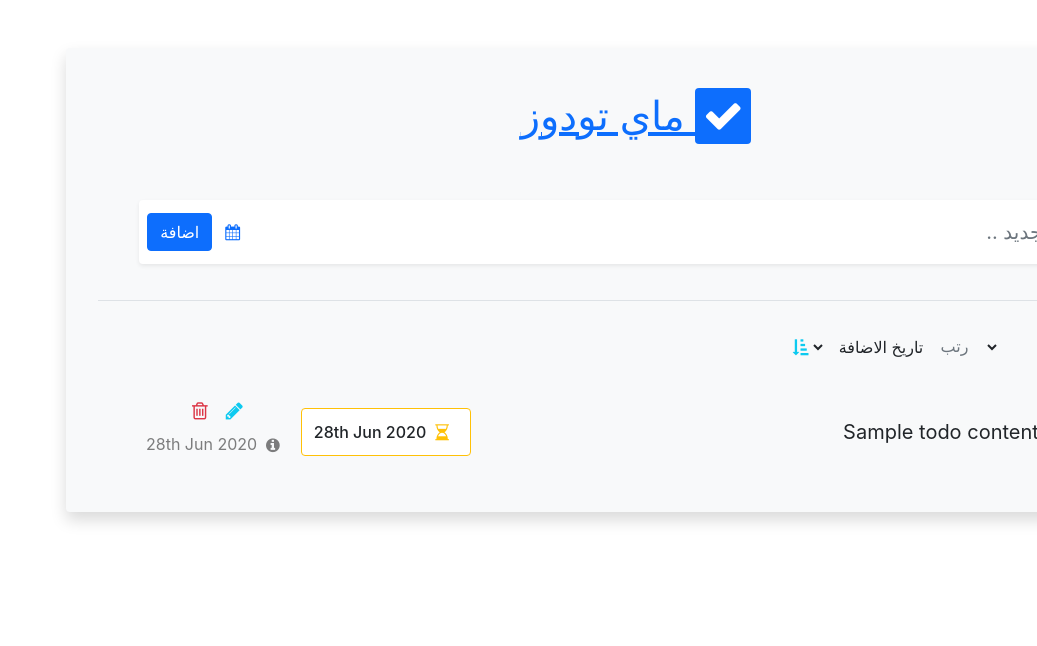
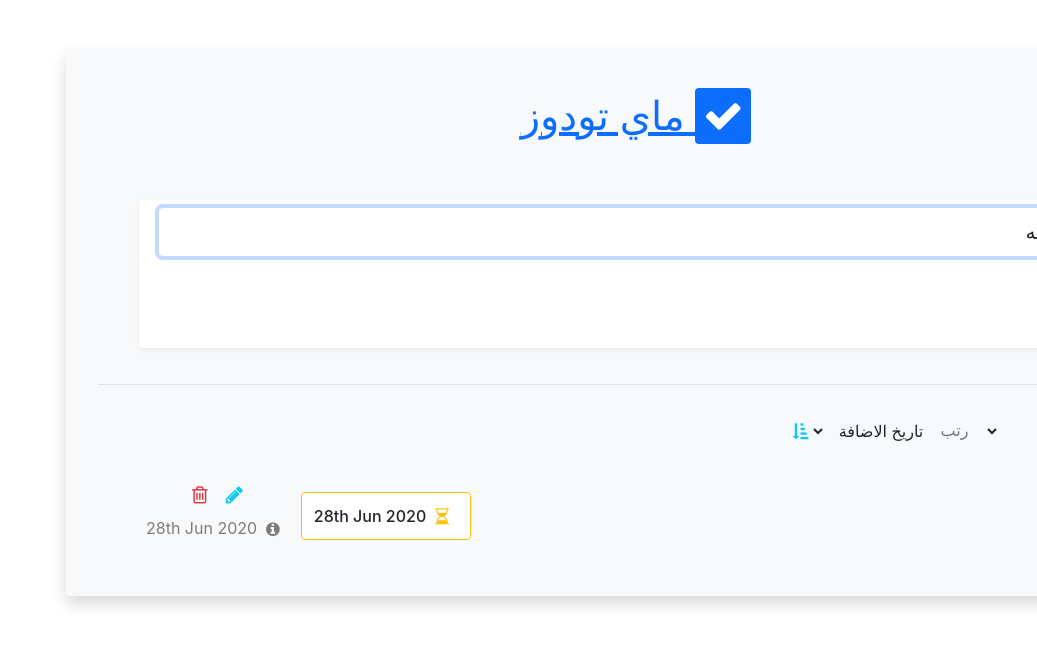
Before and after one commit to ElsaiedSamaka/myTODOz, a Next.js app in the folder clinet/: page / in a window 1280 px wide. Shown: the top 646 px of the page, without its empty margins (243-1280 px from the left). Built offline with nearby package versions, Linux system fonts and the light colour scheme.

Commit message:
setup add todo functionality

```diff
--- a/clinet/components/CreateTODO.jsx
+++ b/clinet/components/CreateTODO.jsx
@@ -1,17 +1,38 @@
+import { useContext } from "react";
+import { useForm } from "react-hook-form";
+import { GlobalContext } from "../context/GlobalState";
+
 const CreateTODO = (props) => {
+  const { addTodo } = useContext(GlobalContext);
+  const { register, handleSubmit, watch, formState: { errors } } = useForm();
+  const onSubmit = data => {
+    console.log(data)
+    addTodo(data)
+  };
+
+
+
   return (
     <div className='row m-1 p-3'>
       <div className='col col-11 mx-auto'>
         <div className='row bg-white rounded shadow-sm p-2 add-todo-wrapper align-items-center justify-content-center'>
+          <form onSubmit={handleSubmit(onSubmit)}>
           <div className='col'>
             <input
               className='form-control form-control-lg border-0 add-todo-input bg-transparent rounded'
               type='text'
+              name='todoInput'
+              id='todoInput'
               placeholder='اضافة جديد ..'
+              autoFocus
+              defaultValue="بسم الله" {...register("todoInput")}
             />
           </div>
           <div className='col-auto m-0 px-2 d-flex align-items-center'>
-            <label className='text-secondary my-2 p-0 px-1 view-opt-label due-date-label d-none'>
+            <label
+              className='text-secondary my-2 p-0 px-1 view-opt-label due-date-label d-none'
+              htmlFor='Set a Due date'
+            >
               ميعاد التنفيذ لم يحدد
             </label>
             <i
@@ -19,21 +40,31 @@ const CreateTODO = (props) => {
               data-toggle='tooltip'
               data-placement='bottom'
               title='Set a Due date'
+              id='Set a Due date'
+              name='Set a Due date'
             ></i>
             <i
               className='fa fa-calendar-times-o my-2 px-1 text-danger btn clear-due-date-button d-none'
               data-toggle='tooltip'
               data-placement='bottom'
               title='Clear Due date'
+              id='Clear Due date'
+              name='Clear Due date'
             ></i>
           </div>
           <div className='col-auto px-0 mx-0 mr-2'>
-            <button type='button' className='btn btn-primary'>
+            <button
+              type='submit'
+              className='btn btn-primary'
+            >
               اضافة
             </button>
-          </div>
+            </div>
+            </form>
         </div>
+
       </div>
+
     </div>
   );
 };
--- a/clinet/components/TodoItem.jsx
+++ b/clinet/components/TodoItem.jsx
@@ -22,9 +22,8 @@ const TodoItem = ({ todo }) => {
           type='text'
           className='form-control form-control-lg border-0 edit-todo-input bg-transparent rounded px-3'
           readOnly
-          value={todo}
-          title={todo}
-          onChange=''
+          value={todo.todoInput}
+          title={todo.todoInput}
         />
       </div>
       <div className='col-auto m-1 p-0 px-3'>
--- a/clinet/components/TodoList.jsx
+++ b/clinet/components/TodoList.jsx
@@ -9,7 +9,7 @@ export default function TodoList(props) {
         <ol>
           {todos.map((todo, i) => (
             <li key={todo.id}>
-              <TodoItem todo={todo.content} />
+              <TodoItem todo={todo} />
             </li>
           ))}
         </ol>
--- /dev/null
+++ b/clinet/context/Constants.js
@@ -0,0 +1,3 @@
+export const REMOVE_TODO = "REMOVE_TODO";
+export const ADD_TODO = "ADD_TODO";
+export const EDIT_TODO = "EDIT_TODO";
--- a/clinet/context/GlobalState.js
+++ b/clinet/context/GlobalState.js
@@ -1,11 +1,11 @@
 import React, { createContext, useReducer } from "react";
+import { ADD_TODO, EDIT_TODO, REMOVE_TODO } from "./Constants";
 import todosReducer from "./TodoReducer";
-
 const initialState = {
   todos: [
     {
       id: 1,
-      content: "Sample todo content",
+      todo: "Sample todo content",
       created_date: Date.now(),
       due_date: Date.now(),
     },
@@ -19,21 +19,21 @@ export const GlobalProvider = ({ children }) => {
 
   function removeTodo(id) {
     dispatch({
-      type: "REMOVE_TODO",
+      type: REMOVE_TODO,
       payload: id,
     });
   }
 
   function addTodo(todo) {
     dispatch({
-      type: "ADD_TODO",
+      type: ADD_TODO,
       payload: todo,
     });
   }
 
   function editTodo(todo) {
     dispatch({
-      type: "EDIT_TODO",
+      type: EDIT_TODO,
       payload: todo,
     });
   }
--- a/clinet/context/TodoReducer.js
+++ b/clinet/context/TodoReducer.js
@@ -1,11 +1,12 @@
+import { ADD_TODO, REMOVE_TODO } from "./Constants";
 export default (state, action) => {
   switch (action.type) {
-    case "REMOVE_TODO":
+    case REMOVE_TODO:
       return {
         ...state,
         todos: state.todos.filter((todo) => todo.id !== action.payload),
       };
-    case "ADD_TODO":
+    case ADD_TODO:
       return {
         ...state,
         todos: [
--- a/clinet/package.json
+++ b/clinet/package.json
@@ -13,7 +13,8 @@
   "dependencies": {
     "next": "12.1.1",
     "react": "17.0.2",
-    "react-dom": "17.0.2"
+    "react-dom": "17.0.2",
+    "react-hook-form": "^7.28.1"
   },
   "devDependencies": {
     "eslint": "8.12.0",
```
Also changed, not shown: clinet/util.js (renamed from clinet/src.js), 2 other files (tests, documents, lock files or other folders).
